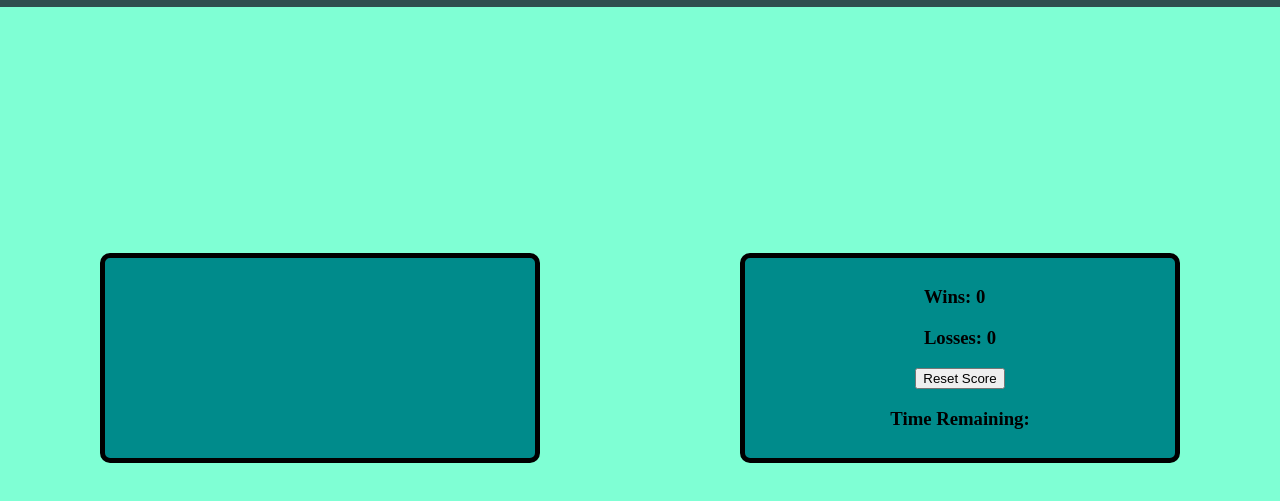
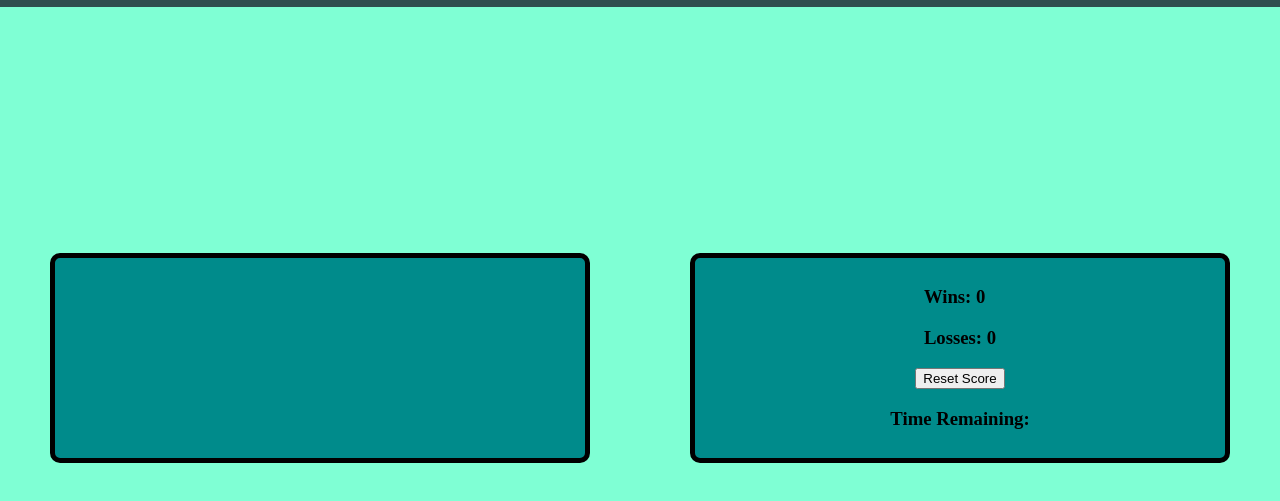
Before and after one commit to alejandrosatxc/guessgame, a plain HTML site: page index.html in a window 1280 px wide. Shown: the part 91-592 px from the top of the page. Drawn offline with Linux system fonts and the light colour scheme.

```diff
--- a/styles.css
+++ b/styles.css
@@ -47,7 +47,7 @@ main {
     border-radius: 10px;
     height: 200px;
     width: 50%;
-    margin: 0 100px;
+    margin: 0 50px;
     background-color: darkcyan;
     display: flex;
     flex-direction: column;
@@ -60,7 +60,7 @@ main {
     border-radius: 10px;
     width: 50%;
     height: 200px;
-    margin: 0 100px;
+    margin: 0 50px;
     background-color: darkcyan;
     display: flex;
     flex-direction: column;
```
